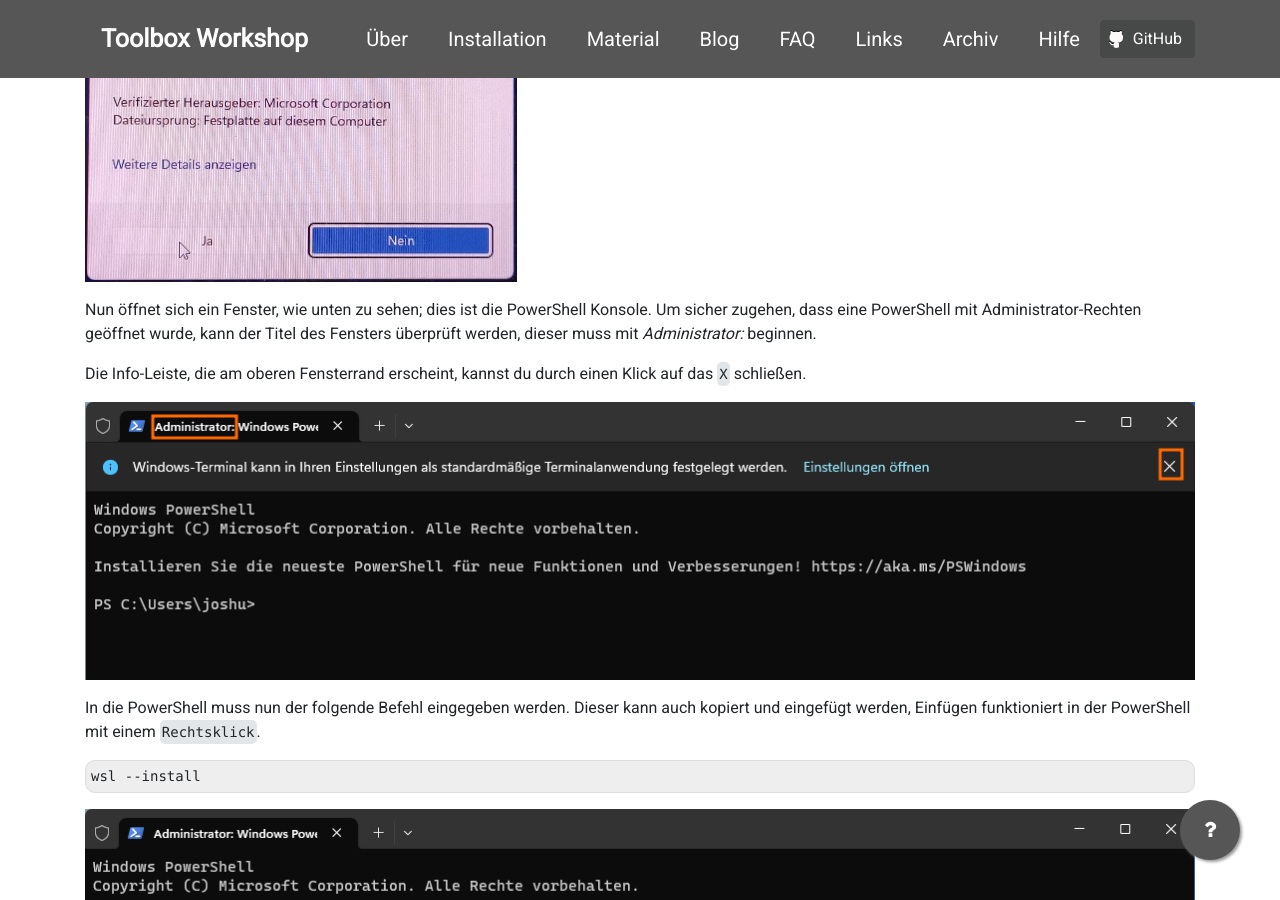
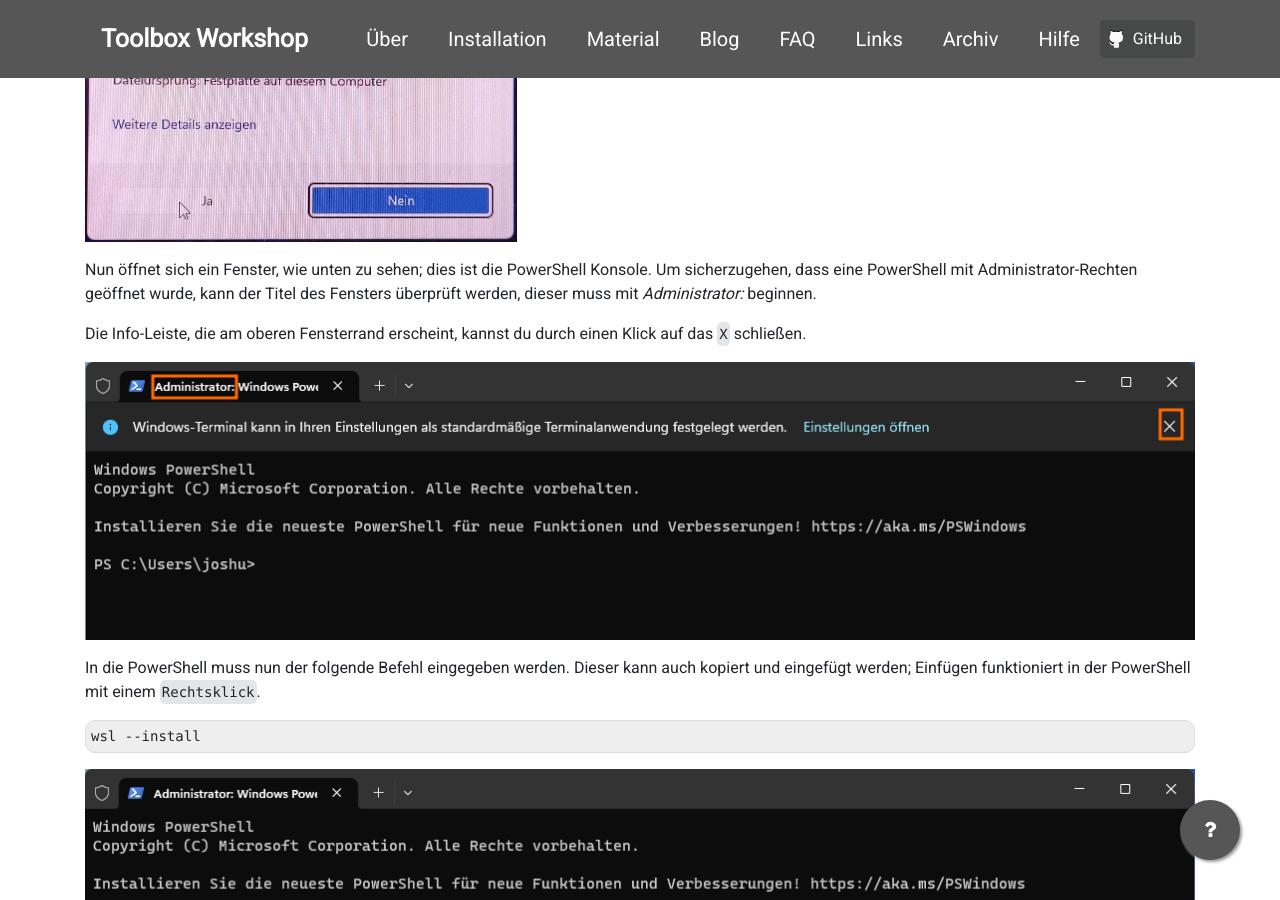
Before and after one commit to pep-dortmund/homepage-toolbox, a Jekyll site: the page built from install/windows-11.md, in a window 1280 px wide and 900 px high, scrolled down 3156 px. Built offline with Jekyll 4.4.1, drawn with Linux system fonts in a browser that asks for light colours; nearby versions of some CDN libraries; some of the changed text lies outside the part shown.

Commit message:
w10/11: small semantical changes requested by anno

````diff
--- a/install/windows-11.md
+++ b/install/windows-11.md
@@ -96,7 +94,7 @@
 
 
 Nun öffnet sich ein Fenster, wie unten zu sehen; dies ist die PowerShell Konsole.
-Um sicher zugehen, dass eine PowerShell mit Administrator-Rechten geöffnet wurde,
+Um sicherzugehen, dass eine PowerShell mit Administrator-Rechten geöffnet wurde,
 kann der Titel des Fensters überprüft werden, dieser muss mit _Administrator:_ beginnen.
 
 
@@ -105,7 +103,7 @@
 <img alt="" src="/img/wsl/win11-powershell-admin-test.png" class="screenshot" />
 
 In die PowerShell muss nun der folgende Befehl eingegeben werden. Dieser kann auch kopiert
-und eingefügt werden, Einfügen funktioniert in der PowerShell mit einem `Rechtsklick`.
+und eingefügt werden; Einfügen funktioniert in der PowerShell mit einem `Rechtsklick`.
 ```
 wsl --install
 ```
````
Also changed, not shown: other parts of install/windows-11.md (+0 -2 lines), install/windows.md (+3 -3 lines).
